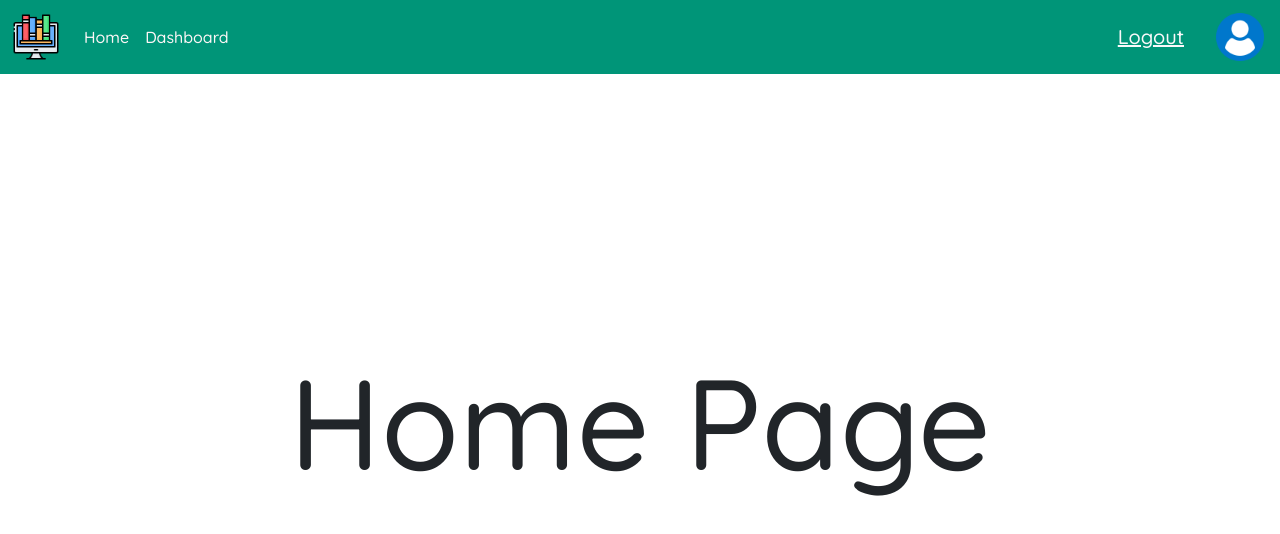
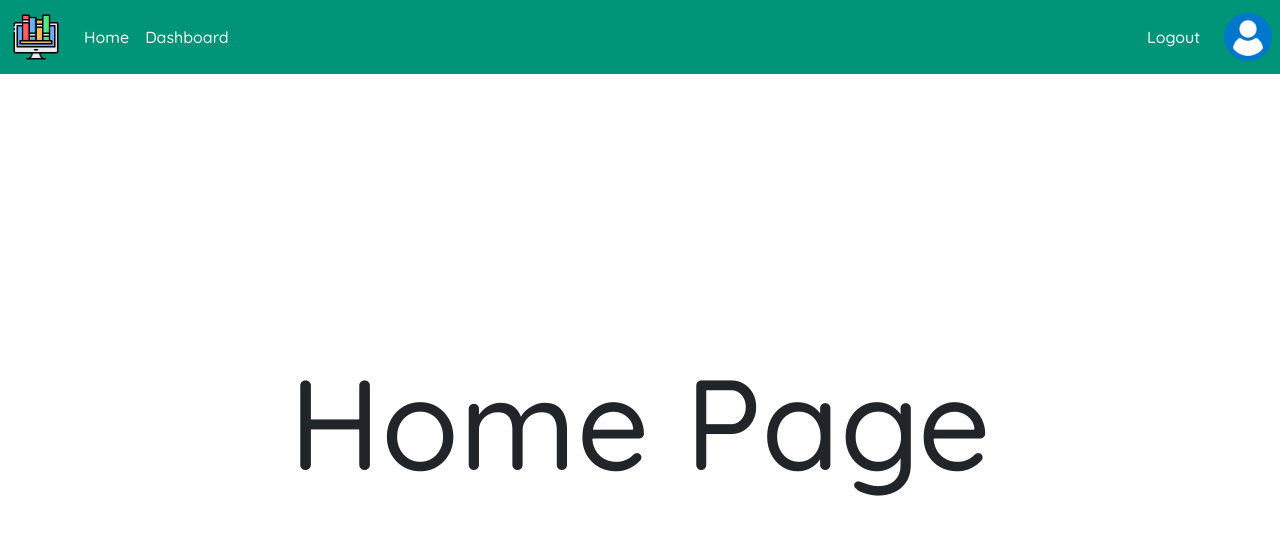
Before and after one commit to DinoMuslic/SDP-LMS, a React (Vite) app in the folder frontend/: page / in a window 1280 px wide. Shown: the top 534 px of the page. Built offline with nearby package versions, Linux system fonts and the light colour scheme; sample sign-in values are in the browser's storage.

Commit message:
Header fixes

```diff
--- a/frontend/src/components/Header/Header.jsx
+++ b/frontend/src/components/Header/Header.jsx
@@ -49,19 +49,21 @@ const Header = () => {
         </Container>
         <div className="d-flex align-items-center text-light">
           {role && (
-            <Navbar.Brand href="/profile">
-              <a
-                onClick={() => localStorage.clear()}
+            <>
+              <Nav.Link
                 href="/home"
                 className="text-light"
+                onClick={() => {
+                  localStorage.removeItem("role");
+                  localStorage.removeItem("token");
+                }}
               >
                 Logout
-              </a>
-            </Navbar.Brand>
+              </Nav.Link>
+
+              <img className="logo ms-4 me-2" src={userIcon} alt="User" />
+            </>
           )}
-          <Navbar.Brand href="/profile">
-            <img className="logo ms-3" src={userIcon} alt="User" />
-          </Navbar.Brand>
         </div>
       </Navbar>
     </>
```
